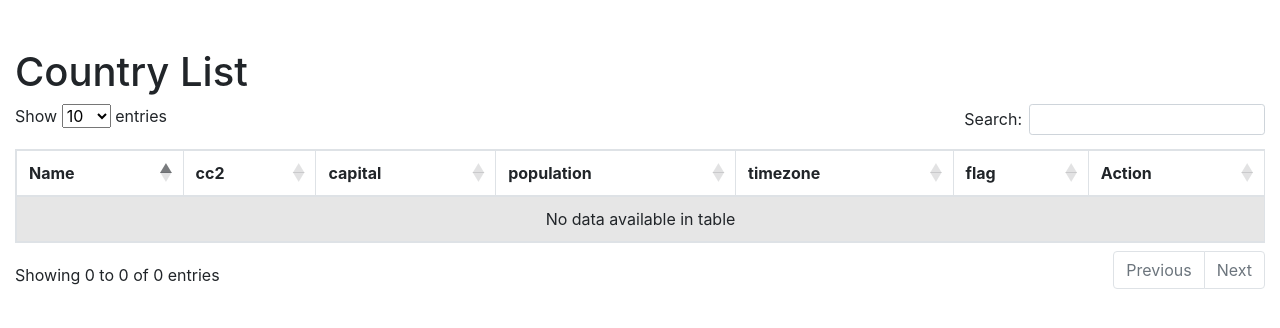
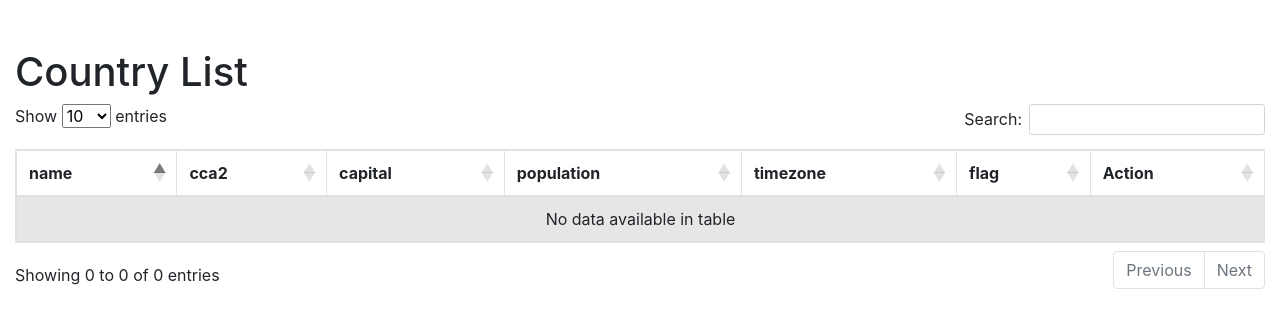
Before and after one commit to hmtanbir/countryInfo, a Django app: page /countries/ in a window 1280 px wide. Shown: the part 56-384 px from the top of the page. Run offline with Django 3.2, Linux system fonts and the light colour scheme; the visitor is signed in with stand-in values (Sample User, id 1); data that the repository does not hold is empty; some libraries are stand-ins or nearby versions.

Commit message:
fix typo error

```diff
--- a/templates/countryDetails.html
+++ b/templates/countryDetails.html
@@ -2,7 +2,7 @@
 {% block body %}
     <a href="/countries"> <button class="btn btn-sm btn-info details-btn mb-2">Back</button></a>
 
-    <H1>{{ country.name.common }} Details</H1>
+    <H1>{{ country.name.common }}</H1>
 
     <h4>Region: {{ country.region }}</h4>
     <h3>Spoken Languages:</h3>
--- a/templates/countryList.html
+++ b/templates/countryList.html
@@ -4,8 +4,8 @@
     <table id="countryList" class="table table-striped table-bordered nowrap">
         <thead>
             <tr>
-                <th>Name</th>
-                <th>cc2</th>
+                <th>name</th>
+                <th>cca2</th>
                 <th>capital</th>
                 <th>population</th>
                 <th>timezone</th>
```
